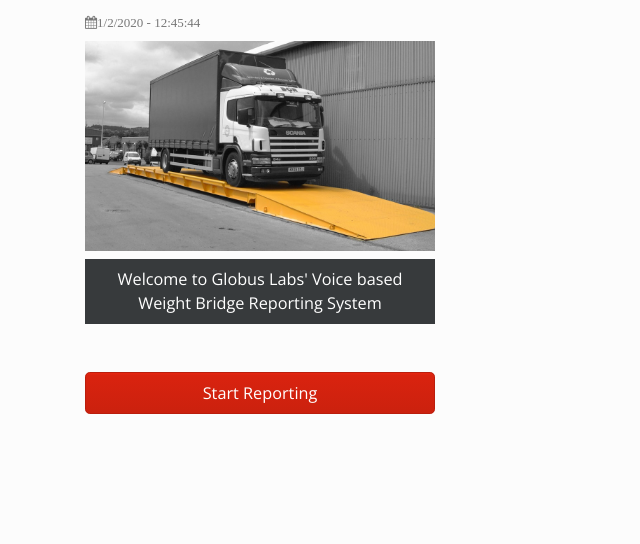
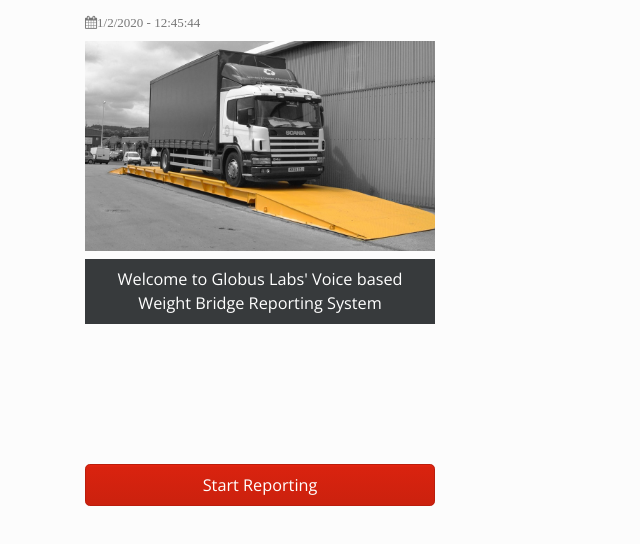
Before and after one commit to iamzeeali/weight-bridge, a website: page public/index.html in a window 1280 px wide. Shown: the part 128-672 px from the top of the page, without its empty margins (0-640 px from the left). Drawn offline with nearby package versions, Linux system fonts and the light colour scheme.

Commit message:
new home button

```diff
--- a/public/index.html
+++ b/public/index.html
@@ -56,7 +56,8 @@
             Welcome to Globus Labs' Voice based Weight Bridge Reporting System
           </p>
           <input
-            class="btn btn-primary btn-lg btn-block mt-5"
+            style="margin-top: 40%;"
+            class="btn btn-primary btn-lg btn-block"
             type="button"
             id="startReportingId"
             value="Start Reporting"
```
